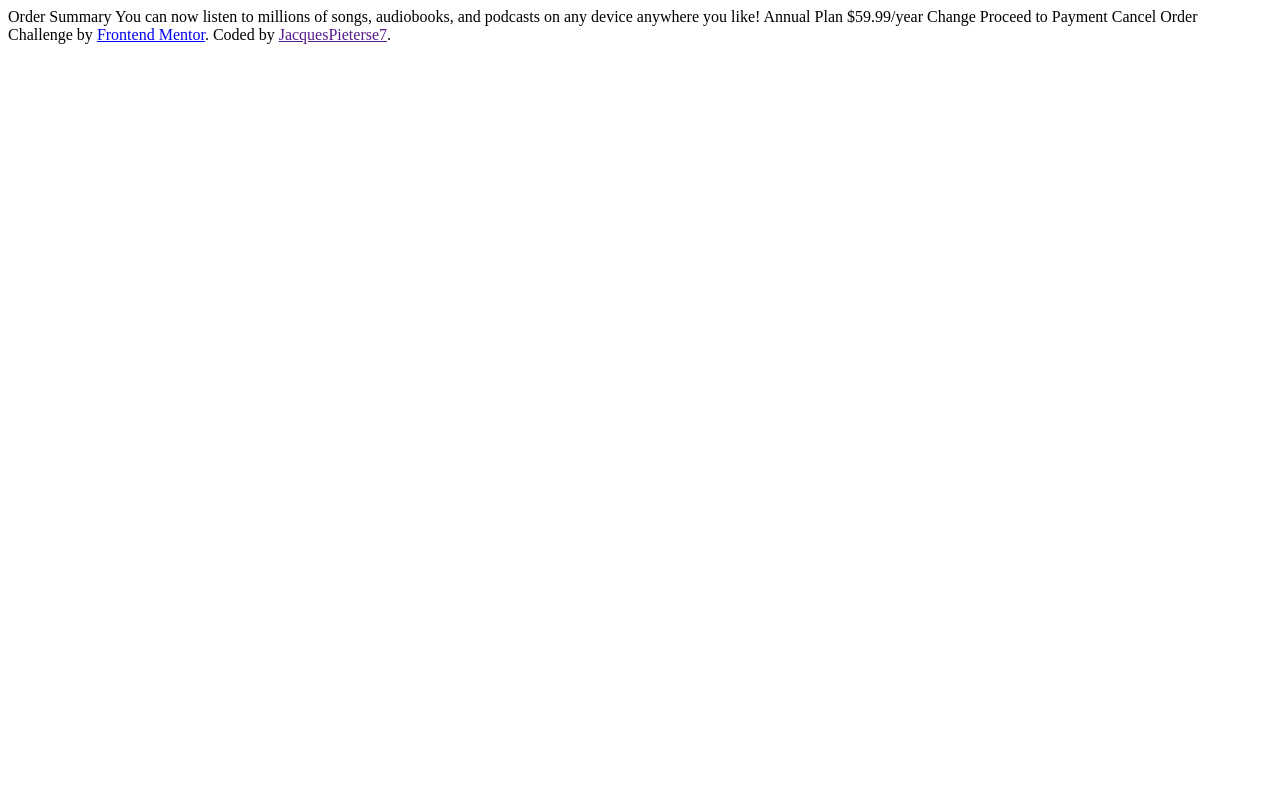
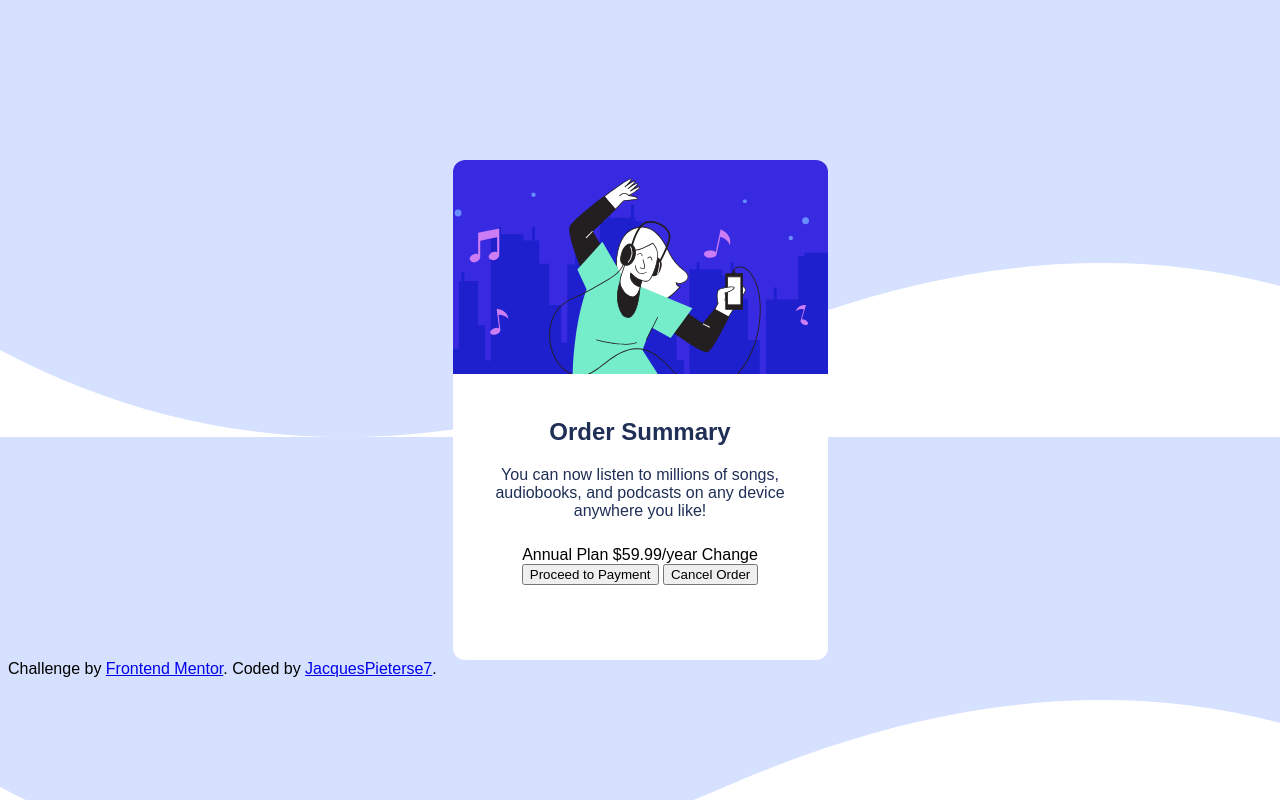
Before and after one commit to JacquesPieterse7/ordersummary, a plain HTML site: page index.html in a window 1280 px wide. Drawn offline with Linux system fonts and the light colour scheme; a web font is replaced by a local one.

Commit message:
first commit

```diff
--- a/index.html
+++ b/index.html
@@ -11,23 +11,32 @@
 
 </head>
 <body>
+    <div id="card_main">
+        <img src="./images/illustration-hero.svg">
+        <div class="card_content">
 
-  Order Summary
+            <h2 class="title">Order Summary</h2>
 
-  You can now listen to millions of songs, audiobooks, and podcasts on any
-  device anywhere you like!
+            <p>
+                You can now listen to millions of songs, audiobooks, and podcasts on any
+                device anywhere you like!
+            </p>
+            <div class="card_summary">
+                Annual Plan
+                $59.99/year
 
-  Annual Plan
-  $59.99/year
-
-  Change
-
-  Proceed to Payment
-  Cancel Order
+                Change
+            </div>
+            <div class="buttons">
+                <button class="btn_proceed">Proceed to Payment</button>
+                <button class="btn_cancel">Cancel Order</button>
+            </div>
+        </div>
+    </div>
 
   <div class="attribution">
     Challenge by <a href="https://www.frontendmentor.io?ref=challenge" target="_blank">Frontend Mentor</a>.
-    Coded by <a href="">JacquesPieterse7</a>.
+    Coded by <a href="https://github.com/JacquesPieterse7/ordersummary">JacquesPieterse7</a>.
   </div>
 </body>
 </html>
--- a/style.css
+++ b/style.css
@@ -7,3 +7,50 @@
     --Desaturated-blue: hsl(224, 23%, 55%);
     --Dark-blue: hsl(223, 47%, 23%);
 }
+
+body {
+    background-image: url(./images/pattern-background-desktop.svg);
+    font-size: 16px;
+    font-family: 'Red Hat Display', sans-serif;
+}
+
+img {
+    width: 100%;
+    border-top-left-radius: 12px;
+    border-top-right-radius: 12px;
+    height: 214px;
+    object-fit: cover;
+}
+
+#card_main {
+    max-width: 375px;
+    height: 500px;
+    margin: 0 auto;
+    margin-top: 20vh;
+    background-color: white;
+    border-radius: 12px;
+}
+
+.card_content {
+    padding: 10px;
+    margin: 10px;
+}
+
+.title {
+    text-align: center;
+    color: var(--Dark-blue);
+}
+
+p {
+    color: var(--Dark-blue);
+    text-align: center;
+    padding-bottom: 10px;
+}
+
+.card_summary {
+    text-align: center;
+}
+
+.buttons {
+    text-align: center;
+}
```
